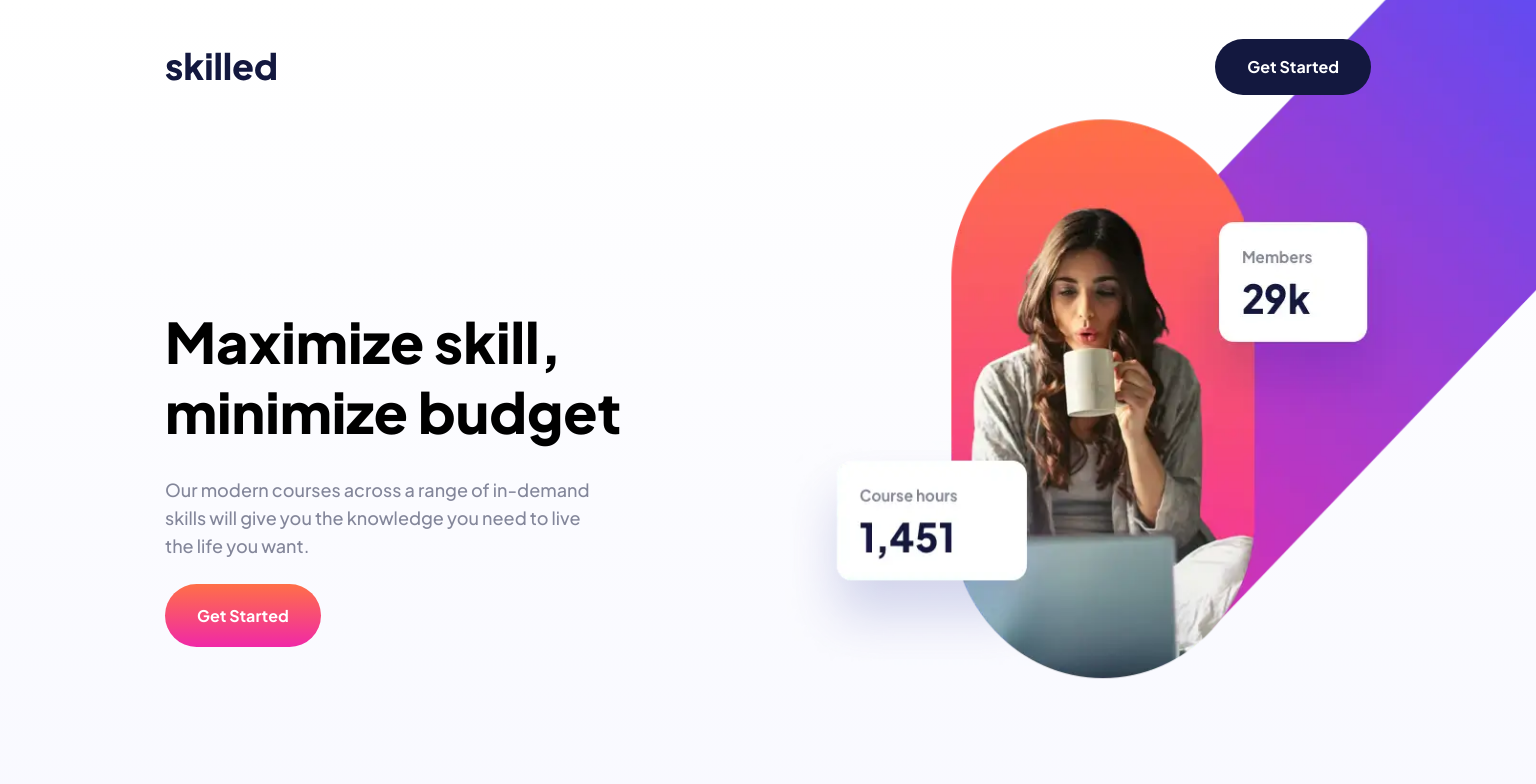
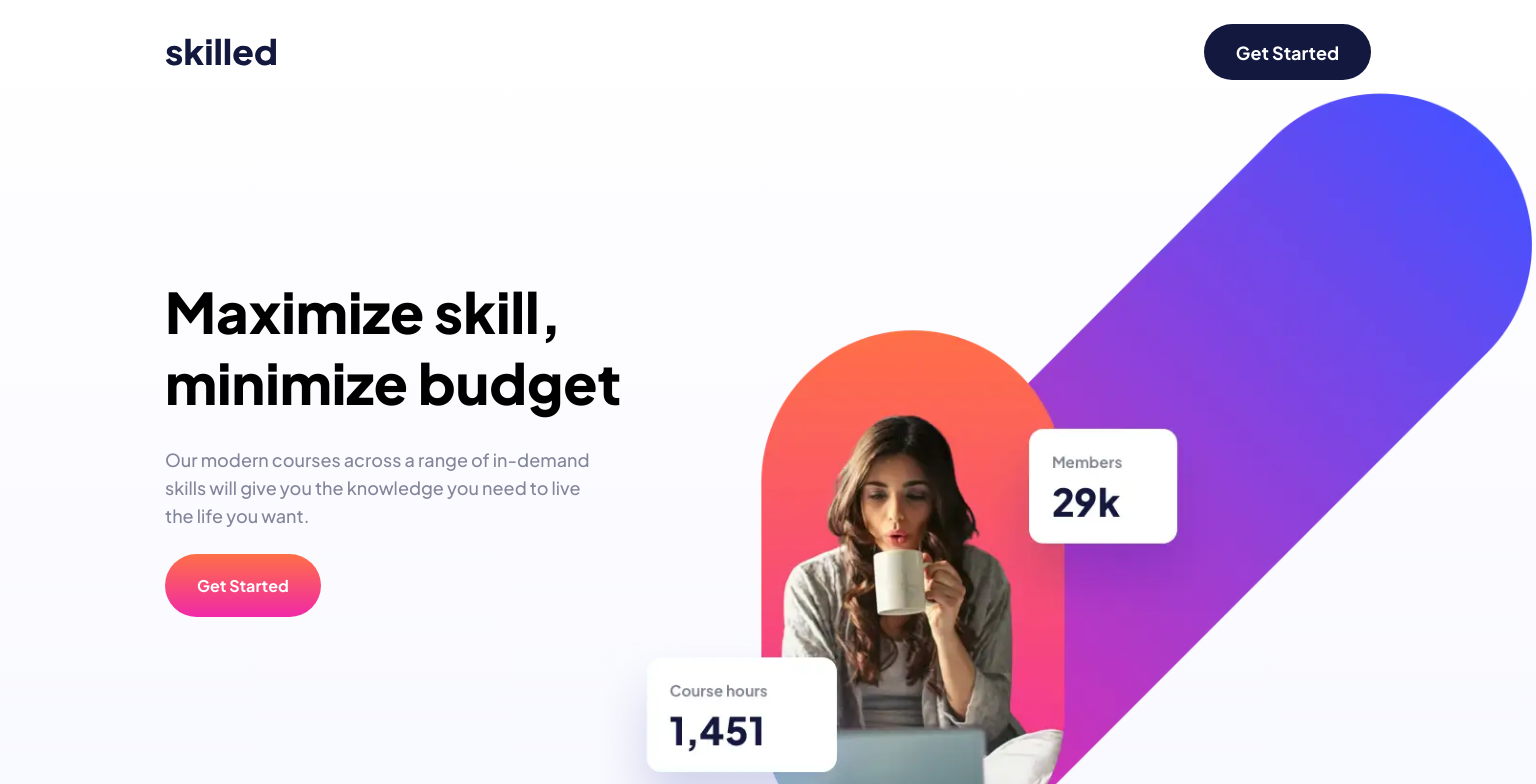
Before and after one commit to newbpydev/10-skilled-e-learning-landing-page-vue-ts, a Vue app: page / in a window 1536 px wide. Shown: the top 784 px of the page. Built offline with nearby package versions, Linux system fonts and the light colour scheme.

Commit message:
style: finish desktop header adjustments

```diff
--- a/src/components/TheHeader.vue
+++ b/src/components/TheHeader.vue
@@ -30,7 +30,7 @@ header {
 
   @media screen and (min-width: 90em) {
     margin-bottom: 17.2rem;
-    padding: 3.875rem 16.5rem;
+    padding: 2.4rem 16.5rem;
   }
 
   img {
--- a/src/components/TheHeroSection.vue
+++ b/src/components/TheHeroSection.vue
@@ -116,7 +116,14 @@ import ButtonComponent from "@/components/UI/ButtonComponent.vue";
       top: -52rem;
       left: 52rem;
       width: 99.163rem;
-      height: 93.692rem;
+      /* height: 93.692rem; */
+      height: auto;
+
+      @media screen and (min-width: 48em) {
+        top: -26.6rem;
+        left: 33rem;
+        width: 69.863rem;
+      }
 
       @media screen and (min-width: 90em) {
         width: 100rem;
--- a/src/components/UI/ButtonComponent.vue
+++ b/src/components/UI/ButtonComponent.vue
@@ -27,8 +27,14 @@ button {
   &.dark {
     background: var(--blue-very-dark);
 
+    /*@media screen and (min-width: 48em) {
+      font-size: 1.8rem;
+      padding: 1.4rem 3.2rem;
+    } */
+
     @media screen and (min-width: 90em) {
       height: 5.6rem;
+      font-size: 1.8rem;
       padding: 1.4rem 3.2rem;
     }
   }
```
